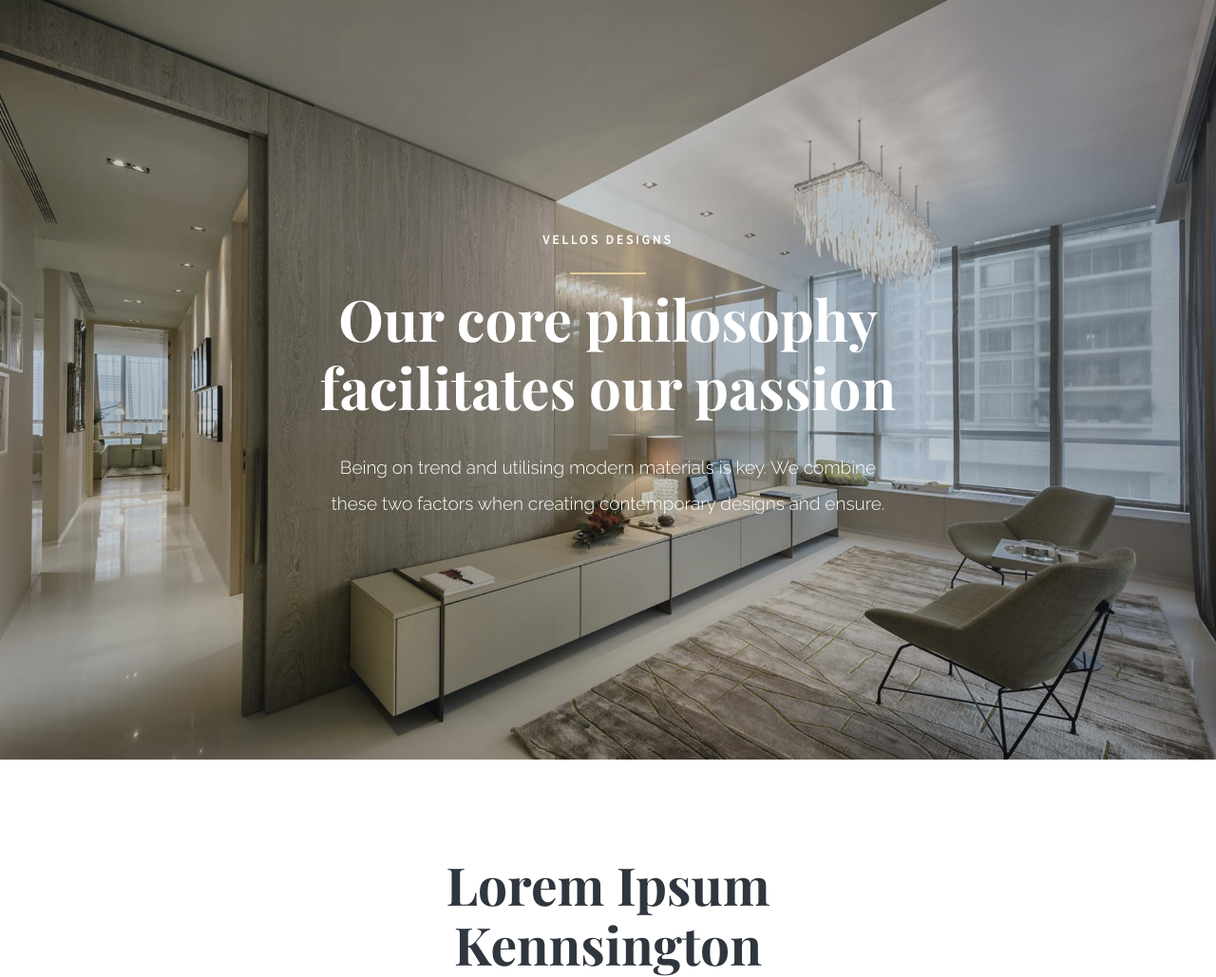
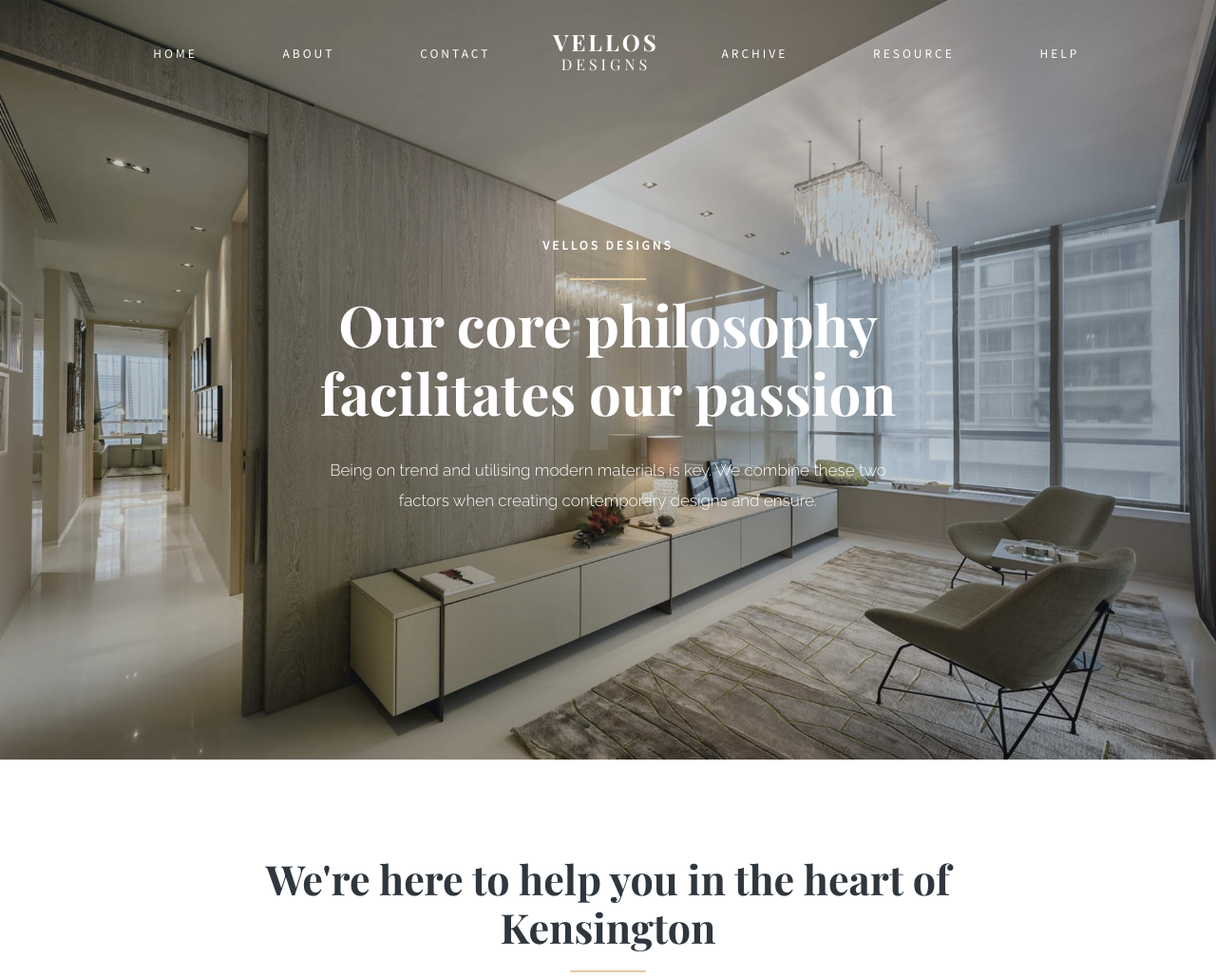
Before and after one commit to frazerf/vellos-designs, a website: page index.html in a window 1280 px wide. Shown: the top 1029 px of the page at 95% size. Drawn offline with nearby package versions, Linux system fonts and the light colour scheme.

Commit message:
Adding nav and tweaking type styles

```diff
--- a/index.html
+++ b/index.html
@@ -11,7 +11,20 @@
     </head>
     <body>
       <header>
-        <div class="container">
+        <div class="container relative">
+          <div class="row nav">
+            <div class="col-xs-12">
+              <div class="nav__menu t-light">
+                <div class="logo">Vellos<span>Designs</span></div>
+                <a href="" class="item">Home</a>
+                <a href="" class="item">About</a>
+                <a href="" class="item">Contact</a>
+                <a href="" class="item">Archive</a>
+                <a href="" class="item">Resource</a>
+                <a href="" class="item">Help</a>
+              </div>
+            </div>
+          </div>
           <div class="row full-height center-xs chrome">
             <div class="col-xs-7 align-center text-light t-center">
               <h5 class="underline">Vellos Designs</h5>
@@ -24,16 +37,16 @@
       </header>
 
       <div class="row center-xs">
-        <div class="col-xs-6 t-center about">
-          <h2>Lorem Ipsum Kennsington</h2>
-          <p>Being on trend and utilising modern materials is key. We combine these two factors when creating contemporary designs and ensure our suppliers are market leaders in their field. This installs the piece of mind we desire, when sometimes millimetres are the difference between success and failure. Our contemporary designs can grace any home from an urban apartment to a more period town house. We implement sleek, minimalistic creations for any room in your home, that either blend into the background or bring a room to life.</p>
+        <div class="col-xs-8 t-center about">
+          <h2 class="underline">We're here to help you in the heart of Kensington</h2>
+          <p>Being on trend and utilising modern materials is key. We combine these two factors when creating contemporary designs and ensure our suppliers are market leaders in their field. This installs the piece of mind we desire, when sometimes millimetres are the difference between success and failure. Our contemporary designs can grace any home from an urban apartment.</p>
         </div>
       </div>
 
       <div class="tile"></div>
       <div class="container">
         <div class="row section">
-          <div class="col-xs-9">
+          <div class="col-xs-8">
             <h5 class="underline">Contemporary</h5>
             <h2>Creating design-first experiences for digital platforms</h2>
             <p>Being on trend and utilising modern materials is key. We combine these two factors when creating contemporary designs and ensure our suppliers are market leaders in their field. This installs the piece of mind we desire, when sometimes millimetres are the difference between success and failure. Our contemporary designs can grace any home from an urban apartment to a more period town house. We implement sleek, minimalistic creations for any room in your home, that either blend into the background or bring a room to life.</p>
--- /dev/null
+++ b/src/scss/base/layout.scss
@@ -0,0 +1,3 @@
+.relative {
+  position: relative;
+}
--- a/src/scss/base/typography.scss
+++ b/src/scss/base/typography.scss
@@ -13,8 +13,8 @@ body {
 }
 
 .h2 {
-  font-size: 55px;
-  line-height: 63px;
+  font-size: 43px;
+  line-height: 51px;
   color: $brand-primary;
   margin: 0 0 60px 0;
   font-family: $font-heading;
@@ -60,8 +60,8 @@ body {
 }
 
 .p {
-  font-size: 19px;
-  line-height: 38px;
+  font-size: 17px;
+  line-height: 32px;
   color: #27272b;
   margin: 0 0 15px 0;
   &.small {
--- a/src/scss/global.scss
+++ b/src/scss/global.scss
@@ -6,6 +6,7 @@
 @import 'base/breakpoints';
 @import 'base/typography';
 @import 'base/fonts';
+@import 'base/layout';
 @import "base/grid/main.scss"; // Sass-Flexbox library
 
 @import 'page/index';
--- a/src/scss/page/index.scss
+++ b/src/scss/page/index.scss
@@ -51,3 +51,63 @@ footer {
     color: $brand-secondary !important;
   }
 }
+
+.nav {
+  position: absolute;
+  z-index: 3;
+  left: 1.4vw;
+}
+
+.nav__menu {
+  display: flex;
+  justify-content: space-around;
+  align-items: center;
+  margin: 25px 0;
+}
+.logo {
+  order: 1;
+  font-size: 24px;
+  color: white;
+  line-height: 23px;
+  display: flex;
+  flex-direction: column;
+  text-align: center;
+  font-family: $font-heading;
+  font-weight: 700;
+  text-transform: uppercase;
+  letter-spacing: 3px;
+  span {
+    font-weight: 400;
+    display: inline-block;
+    font-size: 16px;
+    letter-spacing: 4px;
+  }
+}
+.item {
+  text-decoration: none;
+  padding: 24px;
+  font-family: $title-heading;
+  color: white;
+  text-transform: uppercase;
+  letter-spacing: 3px;
+  font-size: 12px;
+}
+.item:nth-of-type(n+4) {
+  order: 2;
+}
+// @media all and (max-width: 800px) {
+//   .nav {
+//     flex-direction: column;
+//     align-items: stretch;
+//   }
+//   .logo {
+//     order: 0;
+//     text-align: center;
+//     width: 100px;
+//     margin: auto auto 20px;
+//   }
+//   .item {
+//     text-align: center;
+//     border-bottom: 1px solid #111;
+//   }
+// }
```
Also changed, not shown: assets/css/styles.min.css.
